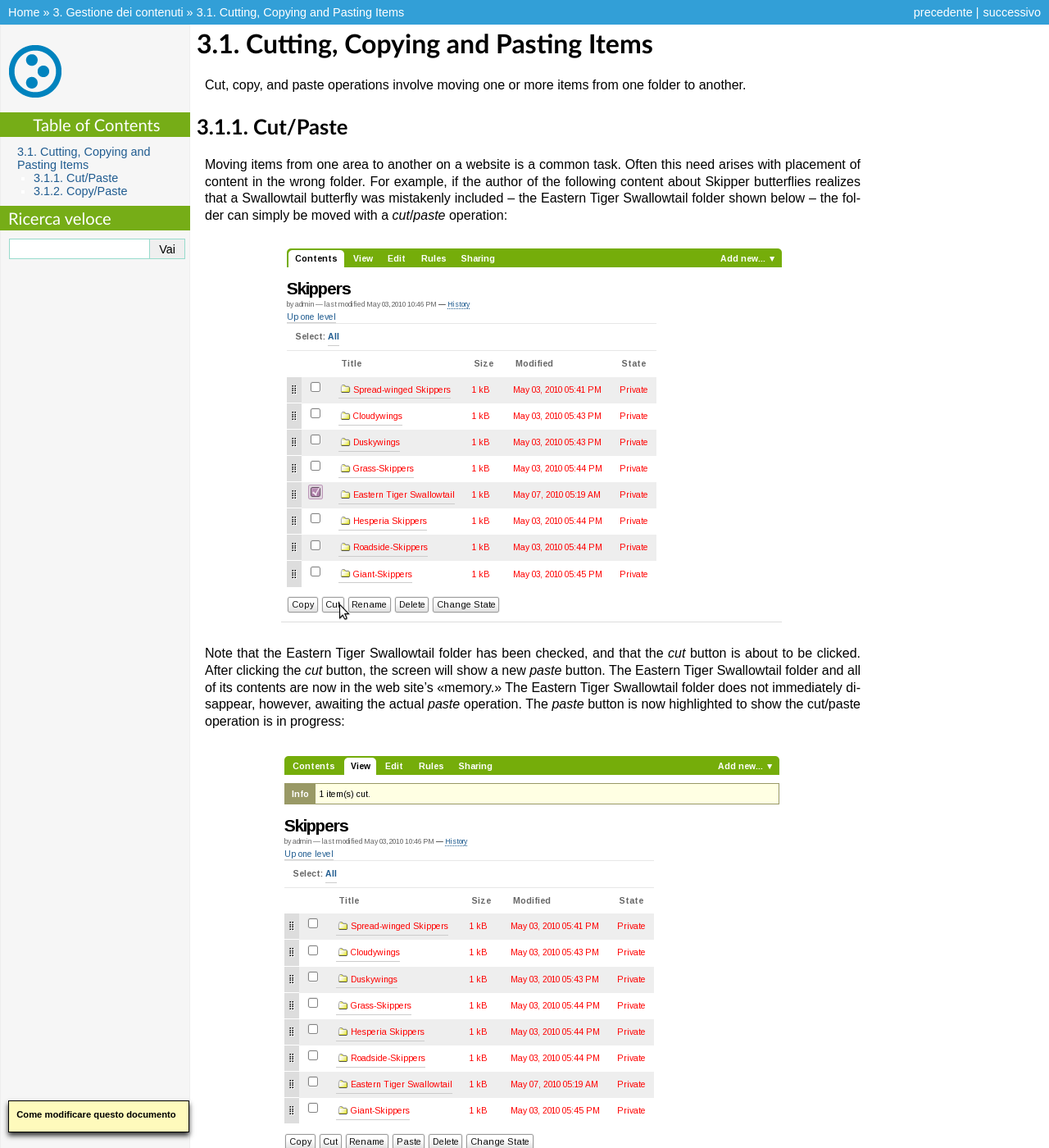
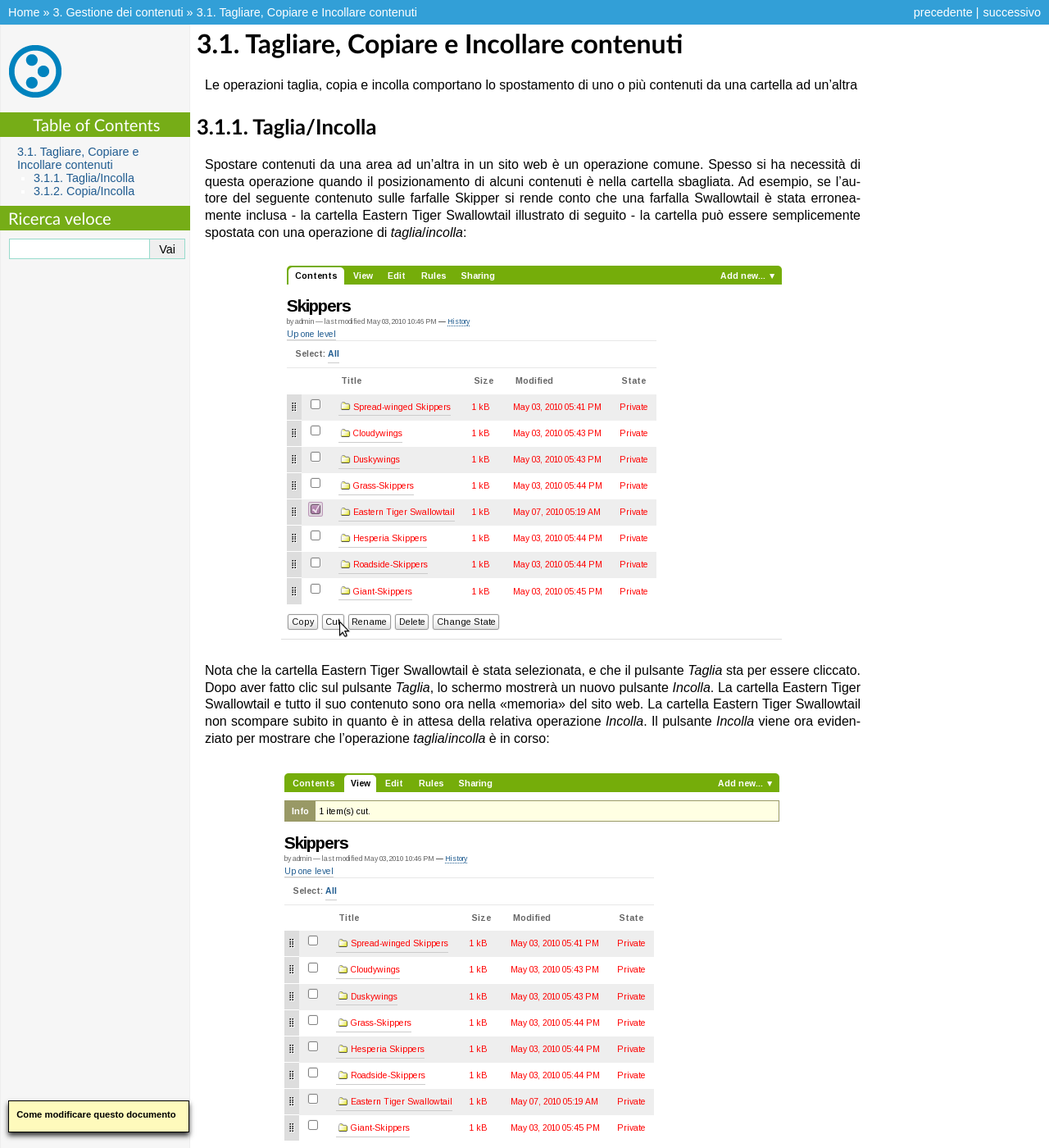
Before and after one commit to plone-it/collective.italiandocumentation, a Sphinx documentation site: the page built from source/managing-content/cutting-copying-and-pasting-items.rst, in a window 1280 px wide and 1400 px high. Shown: the whole window at 82% size. Built offline with Sphinx 7.4.7, drawn with Linux system fonts in a browser that asks for light colours; pages that are not in the unit, such as notebooks, are missing from menus; some of the changed text lies outside the part shown.

Commit message:
Update cutting-copying-and-pasting-items.rst
Ho lasciato i nomi originali delle cartelle che ci sono nelle immagini. Se si dovesse decidere di cambiare le immagini, prendendole magari da un sito in italiano, bisognerà adattare i nomi delle cartelle o ricreare la stessa struttura delle cartelle presenti in queste immagini.

```diff
--- a/source/managing-content/cutting-copying-and-pasting-items.rst
+++ b/source/managing-content/cutting-copying-and-pasting-items.rst
@@ -1,72 +1,69 @@
-Cutting, Copying and Pasting Items
+Tagliare, Copiare e Incollare contenuti
 =======================================
 
-Cut, copy, and paste operations involve moving one or more items from
-one folder to another.
+Le operazioni taglia, copia e incolla comportano lo spostamento di uno o più contenuti
+da una cartella ad un'altra
 
-Cut/Paste
----------
+Taglia/Incolla
+--------------
 
-Moving items from one area to another on a website is a common task.
-Often this need arises with placement of content in the wrong folder.
-For example, if the author of the following content about Skipper
-butterflies realizes that a Swallowtail butterfly was mistakenly
-included -- the Eastern Tiger Swallowtail folder shown below -- the
-folder can simply be moved with a *cut*/*paste* operation:
+Spostare contenuti da una area ad un'altra in un sito web è un operazione comune.
+Spesso si ha necessità di questa operazione quando il posizionamento di alcuni contenuti è nella cartella sbagliata.
+Ad esempio, se l'autore del seguente contenuto sulle farfalle Skipper si rende conto che una farfalla Swallowtail
+è stata erroneamente inclusa - la cartella Eastern Tiger Swallowtail illustrato di seguito -
+la cartella può essere semplicemente spostata con una operazione di *taglia*/*incolla*:
 
 .. figure:: ../_static/copy_of_operationcut.png
    :align: center
    :alt:
 
-Note that the Eastern Tiger Swallowtail folder has been checked, and
-that the *cut* button is about to be clicked. After clicking the *cut*
-button, the screen will show a new *paste* button. The Eastern Tiger
-Swallowtail folder and all of its contents are now in the web site's
-"memory." The Eastern Tiger Swallowtail folder does not immediately
-disappear, however, awaiting the actual *paste* operation. The *paste*
-button is now highlighted to show the cut/paste operation is in
-progress:
+Nota che la cartella Eastern Tiger Swallowtail è stata selezionata,
+e che il pulsante *Taglia* sta per essere cliccato.
+Dopo aver fatto clic sul pulsante *Taglia*, lo schermo mostrerà un nuovo pulsante *Incolla*.
+La cartella Eastern Tiger Swallowtail e tutto il suo contenuto sono ora nella "memoria" del sito web.
+La cartella Eastern Tiger Swallowtail non scompare subito in quanto è in attesa della relativa operazione *Incolla*.
+Il pulsante *Incolla* viene ora evidenziato per mostrare che l'operazione *taglia*/*incolla* è in corso:
 
 .. figure:: ../_static/operationpaste.png
    :align: center
    :alt:
 
-The *paste* button is now active. The next step is to navigate to the
-destination folder, in this case the Swallowtails folder:
+Il pulsante *Incolla* ora è attivo.
+Il passo successivo è quello di selezionare la cartella di destinazione,
+in questo caso la cartella Swallowtails:
 
 .. figure:: ../_static/copy_of_operationpaste2.png
    :align: center
    :alt:
 
-After clicking the Swallowtails folder, the *paste* button will continue
-to show, because the paste operation has not yet been completed:
+Dopo aver cliccato ed essere entrati nella cartella Swallowtails,
+il pulsante *Incolla* continuerà a vedersi,
+perché l'operazione Incolla non è ancora stata completata:
 
 .. figure:: ../_static/operationpaste3.png
    :align: center
    :alt:
 
-And last, clicking the *paste* button for the destination folder adds
-the Eastern Tiger Swallowtail folder to its proper place in the
-Swallowtails folder, and cuts it from the original location, the
-Skippers folder, and the *cut*/*paste* operation is complete:
+Per ultimo, facendo clic sul pulsante *Incolla* nella cartella di destinazione
+viene aggiunta la cartella Eastern Tiger Swallowtail nel giusto posto nella cartella Swallowtails,
+viene quindi tagliata dalla posizione originale, la cartella Skippers,
+e l’operazione di *Copia*/*Incolla* è ora completata:
 
 .. figure:: ../_static/operationpaste4.png
    :align: center
    :alt:
 
-The *paste* button remains active, because you would be allowed to
-continue pasting the folder in other places if you wanted. This could
-happen in several situations, including when you need to copy one page,
-for example, as a kind of template or basis document, into several
-folders.
+Il pulsante *Incolla* rimane attivo,
+perché sarebbe consentito continuare ad incollare la cartella in altri posti se si vuole.
+Questo potrebbe accadere in diverse situazioni, quando magari è necessario copiare una pagina,
+ad esempio una sorta di modello o documento standard, in diverse cartelle.
 
-Copy/Paste
-----------
+Copia/Incolla
+-------------
 
-A *copy*/*paste* operation is identical to the *cut*/*paste* operation,
-except that there is no removal of content from the original folder. It
-works as you would expect it to work.
+Un’operazione di *Copia*/*Incolla* è identica all'operazione di *Taglia*/*Incolla*,
+tranne che non c'è rimozione del contenuto dalla cartella originale.
+Esso funziona come ci si aspetta che funzioni.
 
 `|image8| <http://media.plone.org/LearnPlone/Copy,%20Paste,%20Cut,%20etc.swf>`_
-Watch a Plone 2 video about `performing these
-operations. <http://media.plone.org/LearnPlone/Copy,%20Paste,%20Cut,%20etc.swf>`_
+Guarda un Video riguardo Plone 2 sull’esecuzione di queste operazioni <http://media.plone.org/LearnPlone/Copy,%20Paste,%20Cut,%20etc.swf>`_
```
